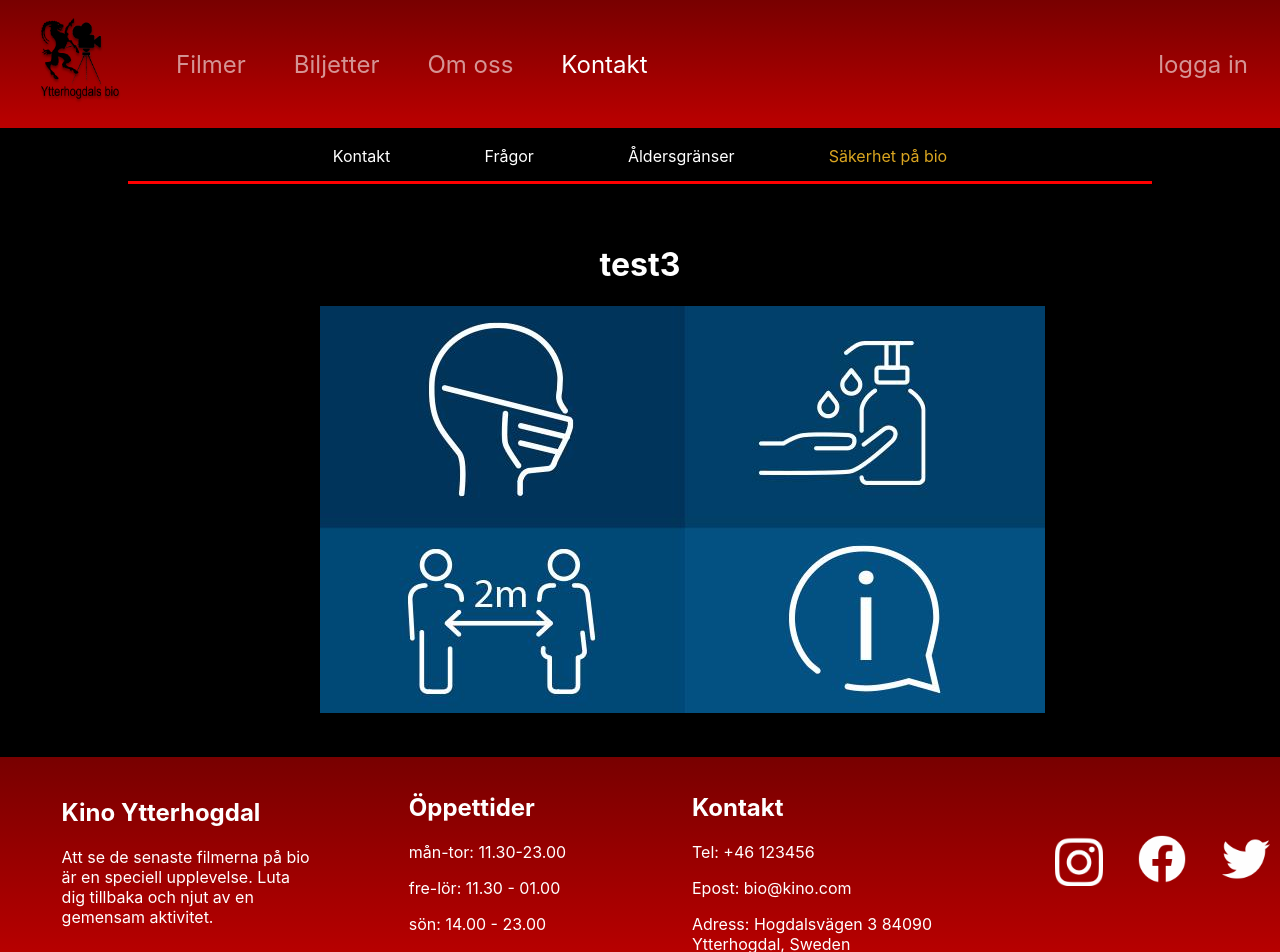
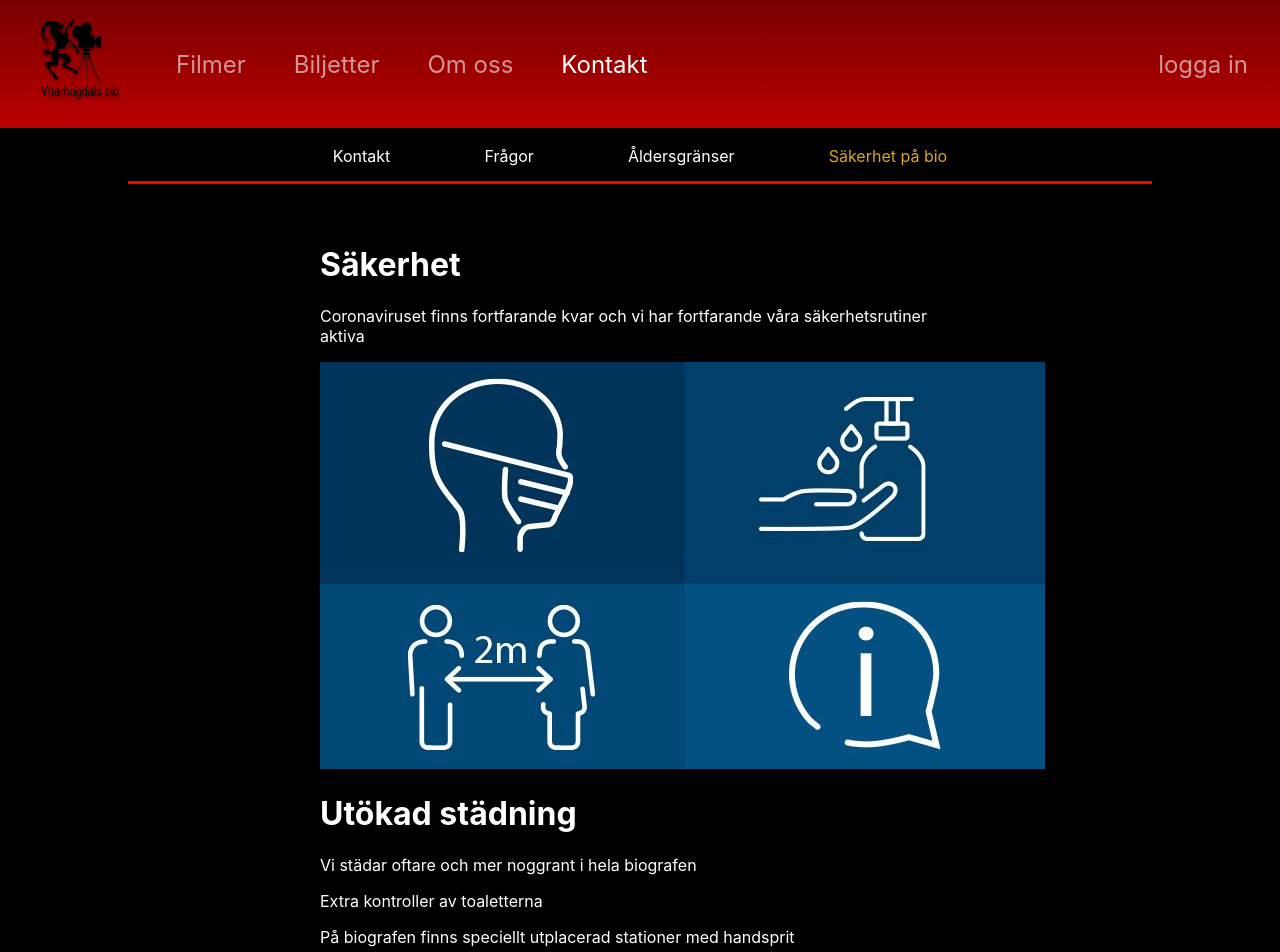
Before and after one commit to Nw84/KinoNextJS, a Next.js app: page /contact/safety in a window 1280 px wide. Shown: the top 952 px of the page. Built offline with nearby package versions, Linux system fonts and the light colour scheme.

Commit message:
small changes

```diff
--- a/pages/contact/contact/index.js
+++ b/pages/contact/contact/index.js
@@ -22,6 +22,11 @@ function contact() {
                 <p>fre-lör: 11.30 - 01.00</p>
                 <p>sön: 14.00 - 23.00 </p>
 
+                <h2>På plats</h2>
+                <p>Ordinarie öppetider är vi alltid på plats och kan hjälpa dig</p>
+                <p>Hogdalsvägen 3</p>
+                <p>84090 Ytterhogdal</p>
+
             </div>
         </div>
     </div>
--- a/pages/contact/safety/index.js
+++ b/pages/contact/safety/index.js
@@ -5,12 +5,20 @@ import classes from "../../../styles/aboutUs.module.css";
 function safety() {
     return <div>
         <ContactNavigation />
-        <div className={classes.aboutUsSpace}>
-            <div className={classes.aboutUsItem}>
-                <h1>test3</h1>
-                <div className={classes.coronaImg}>
+        <div className={classes.safetySpace}>
+            <div className={classes.safetyItem}>
+                <h1>Säkerhet</h1>
+                <p>Coronaviruset finns fortfarande kvar och vi har fortfarande våra säkerhetsrutiner aktiva</p>
+                <div className={classes.cImg}>
                 <img src='/corona.jpg' />
-            </div>
+                </div>
+                <h1>Utökad städning</h1>
+                <p>Vi städar oftare och mer noggrant i hela biografen</p>
+                <p>Extra kontroller av toaletterna</p>
+                <p>På biografen finns speciellt utplacerad stationer med handsprit</p>
+                <h1>Vi tar hand om dig</h1>
+                <p>Alla som jobbar på biograferna har nya säkerhets- och hygienrutiner</p>
+                <p>Där det krävs har personalen skyddsutrustning, såsom ansiktsskydd och handskar</p>
             </div>
         </div>
     </div>
--- a/styles/AboutUs.module.css
+++ b/styles/AboutUs.module.css
@@ -25,6 +25,25 @@
     width: 600px;
 }
 
-.coronaImg {
+.cImg {
     box-shadow: 0px 0px 15px 1px black;
+    float: none;
+    margin: 0;
+    width: 600px;
 }
+
+.safetySpace {
+    color: white;
+    box-sizing: inherit;
+    padding: 40px 0px 40px 0px;
+    display: flex;
+    flex-direction: column;
+    align-items: center;
+    justify-content: center;
+}
+
+.safetyItem {
+    margin: auto;
+    max-width: 50vw;
+
+}
```
Also changed, not shown: pages/aboutus/faq/index.js (+4 -4 lines), pages/contact/faq/index.js (+7 -7 lines).
